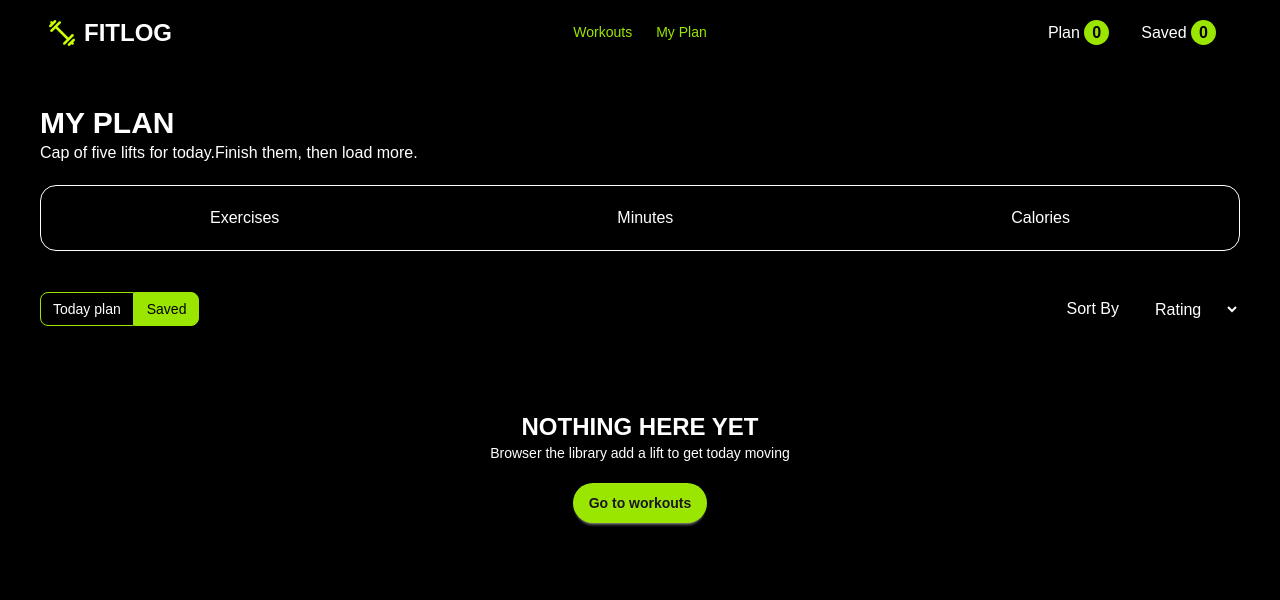
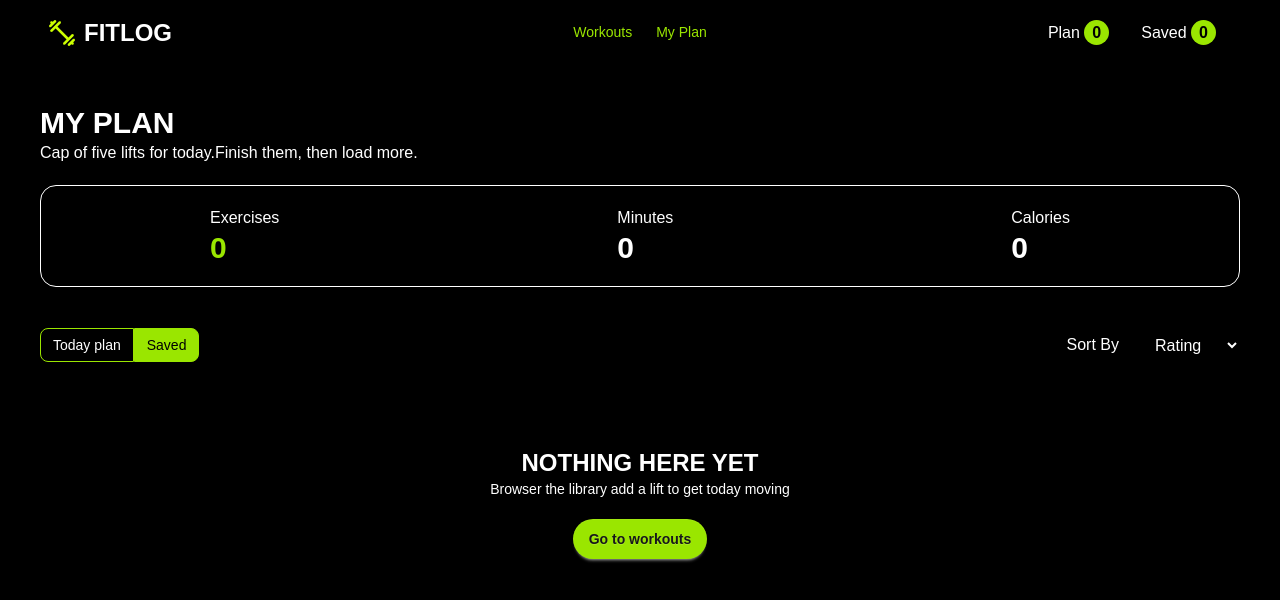
Before and after one commit to marufislam6745/Fitlog-Project, a Next.js app: page /myplan in a window 1280 px wide. Both pictures are taken after a click on the button "Saved". Shown: the top 600 px of the page. Built offline with nearby package versions, Linux system fonts and the light colour scheme.

Commit message:
change commit

```diff
--- a/src/app/Component/Datashow/Savedatadelet.tsx
+++ b/src/app/Component/Datashow/Savedatadelet.tsx
@@ -6,6 +6,7 @@ import { toast } from 'react-toastify';
 
 const Savedatadelet = ({data}:{data:Fitlogtype}) => {
     const {save,setSave}=useContext(Fitlogcontext)
+
     const handledelet=()=>{
         const delet=save.filter(value=>value.name!==data.name)
         setSave(delet)
--- a/src/app/Component/Datashow/Saveddata.tsx
+++ b/src/app/Component/Datashow/Saveddata.tsx
@@ -28,7 +28,7 @@ const Saveddata = ({ data }: { data: Fitlogtype }) => {
                 <Link href={`/fitlog/${data.id}`}>
                     <button className='btn bg-black rounded-2xl text-white'>View Delails</button>
                 </Link>
-                <p><Savedatadelet data={data}></Savedatadelet></p>
+                <Savedatadelet data={data}></Savedatadelet>
             </div>
         </div>
     );
--- a/src/app/Component/Datashow/Todayplan.tsx
+++ b/src/app/Component/Datashow/Todayplan.tsx
@@ -30,7 +30,7 @@ const Todayplan = ({ data }: { data: Fitlogtype }) => {
                     <button className='btn bg-black rounded-2xl text-white'>View Delails</button>
                 </Link>
                 <button className='btn bg-lime-400 rounded-2xl'><GoCheck />Mark as Done</button>
-                <p><Todayplandelet data={data}></Todayplandelet></p>
+                <Todayplandelet data={data}></Todayplandelet>
             </div>
         </div>
     );
--- /dev/null
+++ b/src/app/Component/Dynamicdata/PlanShow.tsx
@@ -0,0 +1,29 @@
+import { Fitlogcontext } from '@/app/context/fitlogContext';
+import React, { useContext } from 'react';
+
+const PlanShow = () => {
+    const {plan}=useContext(Fitlogcontext)
+
+    const Minute=plan.reduce((sum,value)=>sum+(value.duration),0)
+
+    const Calorie=plan.reduce((sum,value)=>sum+(value.caloriesBurned),0)
+
+    return (
+        <div className='bg-mauve-900 border border-mauve-700 rounded-2xl flex justify-around items-center py-5 my-5'>
+            <div>
+                <p>Exercises</p>
+                <p className='text-lime-400 text-3xl font-bold'>{plan.length}</p>
+            </div>
+            <div>
+                <p>Minutes</p>
+                <p className='text-3xl font-bold'>{Minute}</p>
+            </div>
+            <div>
+                <p>Calories</p>
+                <p className='text-3xl font-bold'>{Calorie}</p>
+            </div>
+        </div>
+    );
+};
+
+export default PlanShow;
--- /dev/null
+++ b/src/app/Component/Dynamicdata/SavedataShow.tsx
@@ -0,0 +1,30 @@
+
+import { Fitlogcontext } from '@/app/context/fitlogContext';
+import React, { useContext } from 'react';
+
+const SavedataShow = () => {
+    const {save}=useContext(Fitlogcontext)
+
+    const minute=save.reduce((sum,value)=>sum+(value.duration),0)
+
+    const calorie=save.reduce((sum,value)=> sum+(value.caloriesBurned),0)
+
+    return (
+        <div className='bg-mauve-900 border border-mauve-700 rounded-2xl flex justify-around items-center py-5 my-5'>
+            <div>
+                <p>Exercises</p>
+                <p className='text-lime-400 text-3xl font-bold'>{save.length}</p>
+            </div>
+            <div>
+                <p>Minutes</p>
+                <p className='font-bold text-3xl'>{minute}</p>
+            </div>
+            <div>
+                <p>Calories</p>
+                <p className='font-bold text-3xl'>{calorie}</p>
+            </div>
+        </div>
+    );
+};
+
+export default SavedataShow;
--- a/src/app/myplan/page.tsx
+++ b/src/app/myplan/page.tsx
@@ -6,6 +6,8 @@ import Todayplan from "../Component/Datashow/Todayplan";
 import Saveddata from "../Component/Datashow/Saveddata";
 import Blankdata from "../Component/Datashow/Blankdata";
 import { Fitlogtype } from "@/Type";
+import PlanShow from "../Component/Dynamicdata/PlanShow";
+import SavedataShow from "../Component/Dynamicdata/SavedataShow";
 
 //import { useState } from 'react';
 
@@ -37,20 +39,12 @@ const Page = () => {
         <div className='lg:w-300 mx-auto'>
             <h2 className='text-3xl font-bold mt-10'>MY PLAN</h2>
             <p className='text-mauve-400'>Cap of five lifts for today.Finish them, then load more.</p>
-            <div className='bg-mauve-900 border border-mauve-700 rounded-2xl flex justify-around items-center py-5 my-5'>
-                <div>
-                    <p>Exercises</p>
-                    <p></p>
-                </div>
-                <div>
-                    <p>Minutes</p>
-                    <p></p>
-                </div>
-                <div>
-                    <p>Calories</p>
-                    <p></p>
-                </div>
-            </div>
+
+                {button === "Today plan" ?
+                    <PlanShow></PlanShow> :
+                    <SavedataShow></SavedataShow>
+                }
+
 
             {/* name of each tab group should be unique
             <div className="tabs tabs-lift ">
@@ -74,7 +68,6 @@ const Page = () => {
                         <button onClick={() => setButton("Today plan")} className={`${button === "Today plan" ? 'bg-lime-400 text-black' : ''} px-3 py-1.5 border border-lime-400 rounded-l-lg text-sm `}>Today plan</button>
                         <button onClick={() => setButton("Saved")} className={`${button === "Saved" ? 'bg-lime-400 text-black' : ''} px-3 py-1.5 border border-lime-400 rounded-r-lg text-sm `}>Saved</button>
                     </div>
-
                     <div className="flex items-center justify-end gap-2">
                         <p className="bg-mauve-900 py-1.5 px-4 rounded-2xl">Sort By</p>
                         <select
@@ -88,7 +81,6 @@ const Page = () => {
                             <option value="calories">Calories</option>
                         </select>
                     </div>
-
                 </div>
                 <div>
                     {button === "Today plan" ?
```
Lines whose indentation alone changed are shown as unchanged.
